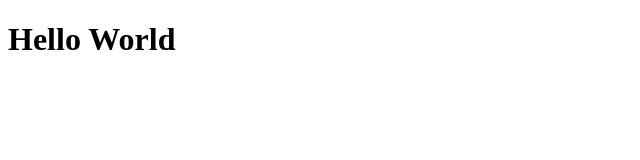
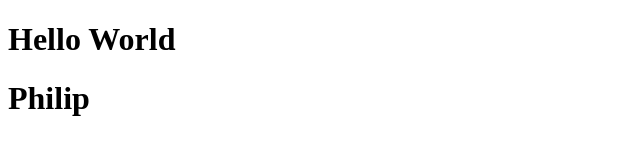
Before and after one commit to Emperor1202/Emperor1202.github.io, a plain HTML site: page index.html in a window 1280 px wide. Shown: the whole page, without its empty margins (0-640 px from the left). Drawn offline with Linux system fonts and the light colour scheme.

Commit message:
Update index.html

```diff
--- a/index.html
+++ b/index.html
@@ -8,5 +8,6 @@
 </head>
 <body>
     <h1>Hello World</h1>
+     <h1>Philip</h1>
 </body>
 </html>
```
